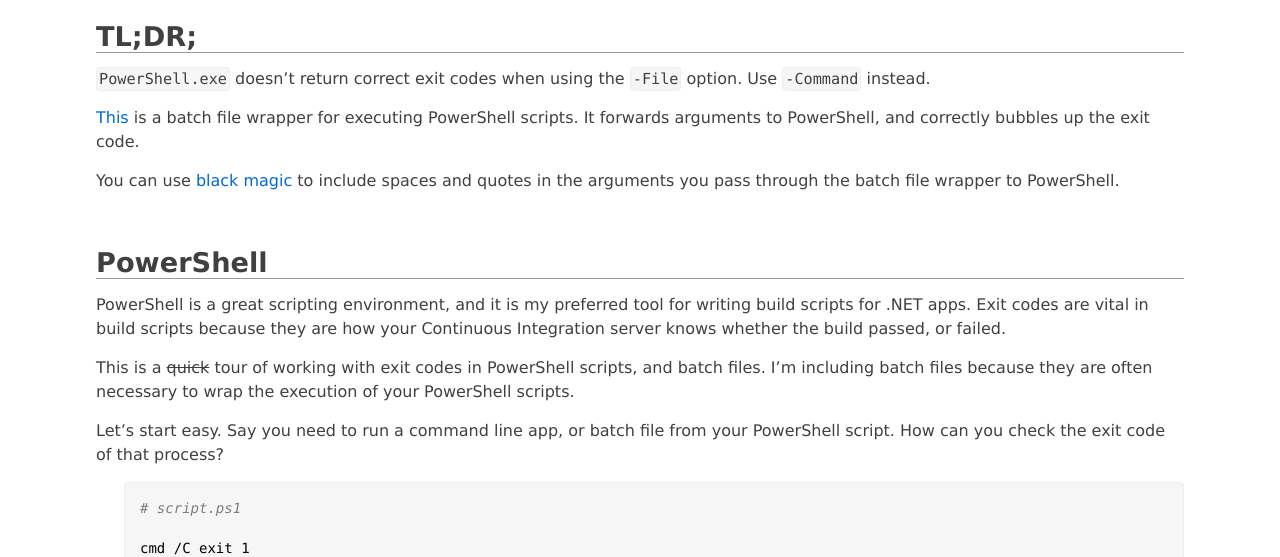
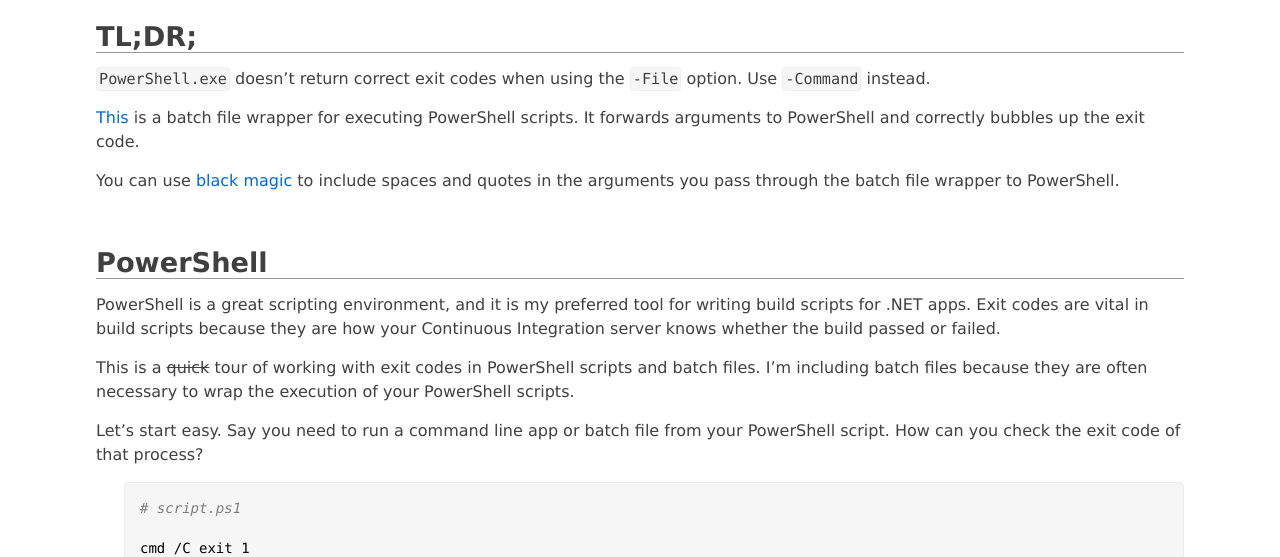
Before and after one commit to jpoehls/zduck.com, a Jekyll site: the page built from _posts/2012/2012-06-23-powershell-batch-files-exit-codes.md, in a window 1280 px wide and 900 px high. Shown: the part 147-704 px from the top of the window. Built offline with Jekyll 4.4.1, drawn with Linux system fonts in a browser that asks for light colours; comment, search, counter and statistics services are not loaded; some of the changed text lies outside the part shown.

Commit message:
Fixed some punctuation and stuff.

```diff
--- a/_posts/2012/2012-06-23-powershell-batch-files-exit-codes.md
+++ b/_posts/2012/2012-06-23-powershell-batch-files-exit-codes.md
@@ -8,17 +8,17 @@
 
 `PowerShell.exe` doesn't return correct exit codes when using the `-File` option. Use `-Command` instead.
 
-[This](#bat-wrapper) is a batch file wrapper for executing PowerShell scripts. It forwards arguments to PowerShell, and correctly bubbles up the exit code.
+[This](#bat-wrapper) is a batch file wrapper for executing PowerShell scripts. It forwards arguments to PowerShell and correctly bubbles up the exit code.
 
 You can use [black magic](#black-magic) to include spaces and quotes in the arguments you pass through the batch file wrapper to PowerShell.
 
 ## PowerShell
 
-PowerShell is a great scripting environment, and it is my preferred tool for writing build scripts for .NET apps. Exit codes are vital in build scripts because they are how your Continuous Integration server knows whether the build passed, or failed.
+PowerShell is a great scripting environment, and it is my preferred tool for writing build scripts for .NET apps. Exit codes are vital in build scripts because they are how your Continuous Integration server knows whether the build passed or failed.
 
-This is a <strike>quick</strike> tour of working with exit codes in PowerShell scripts, and batch files. I'm including batch files because they are often necessary to wrap the execution of your PowerShell scripts.
+This is a <strike>quick</strike> tour of working with exit codes in PowerShell scripts and batch files. I'm including batch files because they are often necessary to wrap the execution of your PowerShell scripts.
 
-Let's start easy. Say you need to run a command line app, or batch file from your PowerShell script. How can you check the exit code of that process?
+Let's start easy. Say you need to run a command line app or batch file from your PowerShell script. How can you check the exit code of that process?
 
 <pre data-language="powershell">
 # script.ps1
@@ -113,7 +113,7 @@
 1
 </pre>
 
-That worked too. Good.
+That worked, too. Good.
 
 **Again, from the Windows command prompt:**
 
@@ -185,7 +185,7 @@
 EXIT /B %errorlevel%
 </pre>
 
-This wrapper will execute the PowerShell script with the same file name (i.e. `script.ps1` if the batch file is named `script.bat`), and then exit with the same code that PowerShell exited with. It will also forward any arguments passed to the batch file, to the PowerShell script.
+This wrapper will execute the PowerShell script with the same file name (i.e., `script.ps1` if the batch file is named `script.bat`), and then exit with the same code that PowerShell exited with. It will also forward any arguments passed to the batch file, to the PowerShell script.
 
 Let's test it out.
 
```
Also changed, not shown: other parts of _posts/2012/2012-06-23-powershell-batch-files-exit-codes.md (+3 -3 lines).
